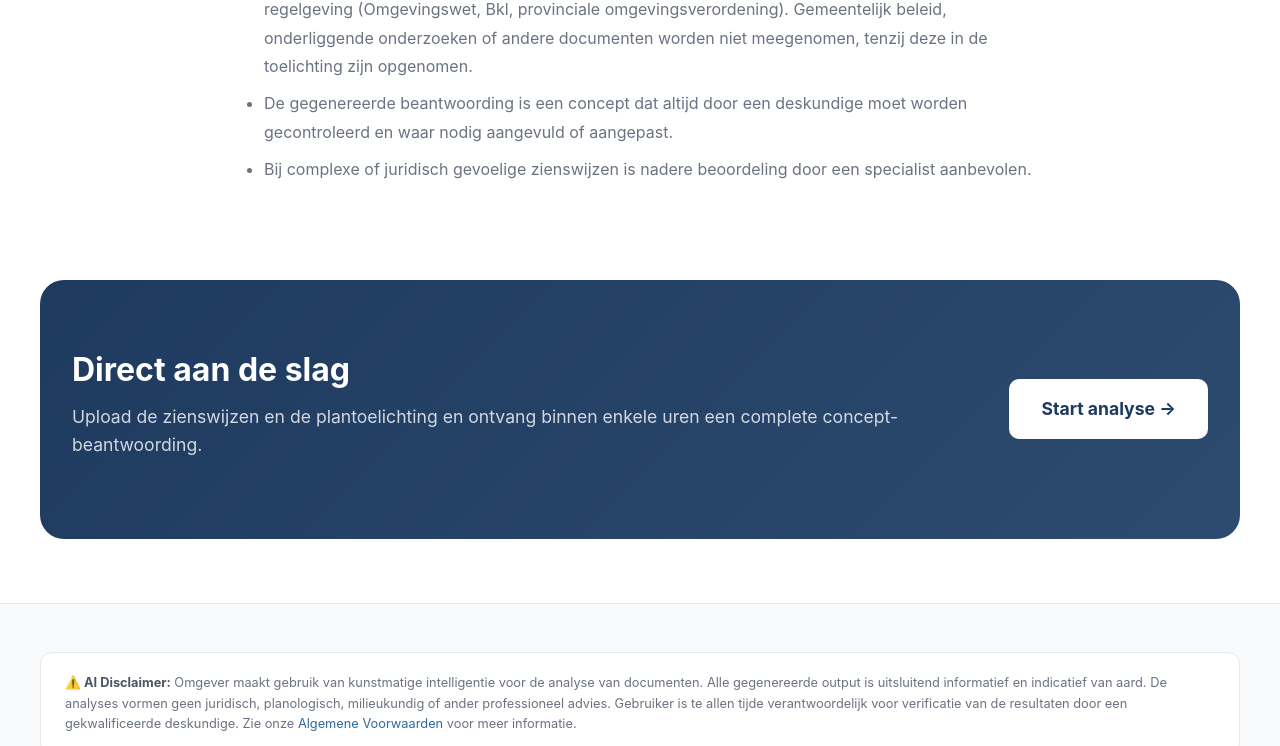
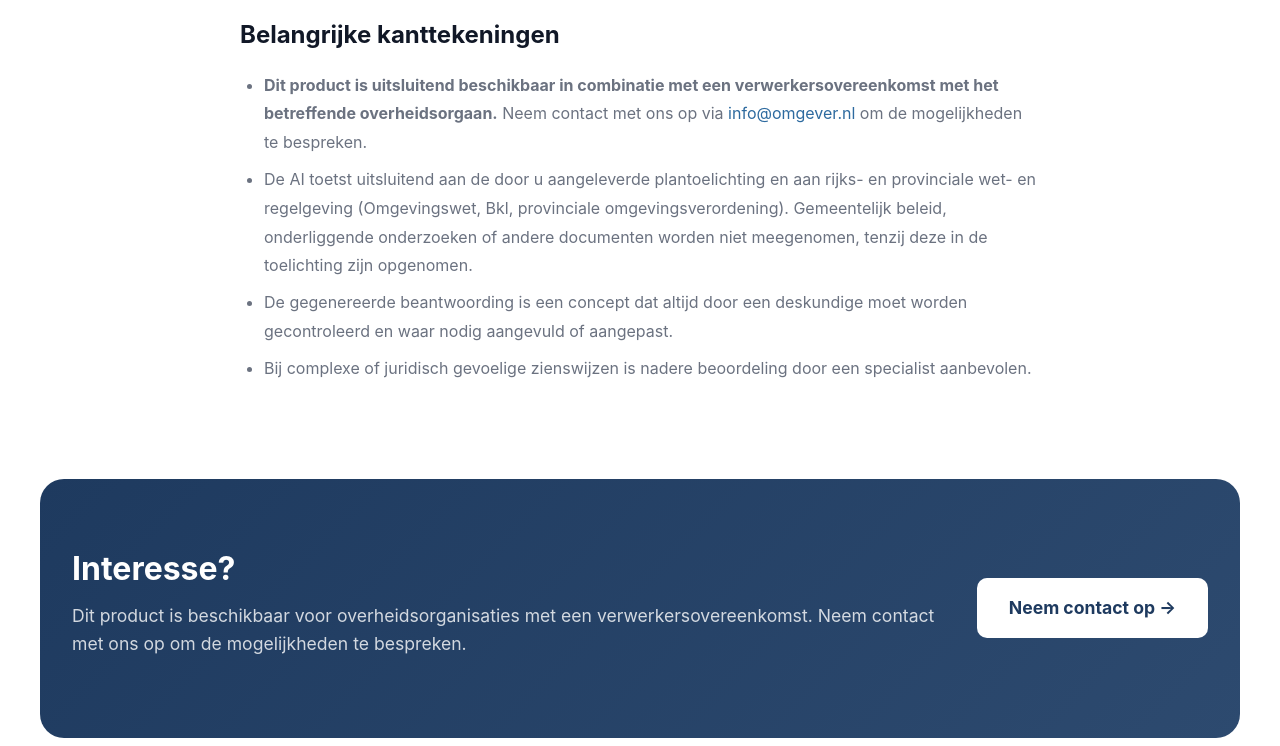
Before and after one commit to omgever/omgever.github.io, a website: page docs/zienswijzen.html in a window 1280 px wide. Shown: the part 1962-2708 px from the top of the page. Drawn offline with Linux system fonts and the light colour scheme.

Commit message:
Zienswijzen: nadrukkelijk vermelden dat verwerkersovereenkomst vereist is

```diff
--- a/docs/zienswijzen.html
+++ b/docs/zienswijzen.html
@@ -58,8 +58,9 @@
                 <h1>Samenvatten en beoordelen <span>zienswijzen</span></h1>
                 <p style="margin-left: auto; margin-right: auto;">AI-ondersteuning bij het verwerken en beantwoorden van zienswijzen op ruimtelijke plannen</p>
                 <div class="cta-buttons" style="justify-content: center;">
-                    <a href="https://app.omgever.nl" class="btn-primary">Start analyse →</a>
+                    <a href="mailto:info@omgever.nl" class="btn-primary">Neem contact op →</a>
                 </div>
+                <p style="margin-top: 1.5rem; font-size: 0.95rem; color: var(--gray-500);"><strong>Let op:</strong> Dit product is uitsluitend beschikbaar in combinatie met een verwerkersovereenkomst met het betreffende overheidsorgaan.</p>
             </div>
         </div>
     </section>
@@ -110,6 +111,7 @@
 
             <h2>Belangrijke kanttekeningen</h2>
             <ul>
+                <li><strong>Dit product is uitsluitend beschikbaar in combinatie met een verwerkersovereenkomst met het betreffende overheidsorgaan.</strong> Neem contact met ons op via <a href="mailto:info@omgever.nl">info@omgever.nl</a> om de mogelijkheden te bespreken.</li>
                 <li>De AI toetst uitsluitend aan de door u aangeleverde plantoelichting en aan rijks- en provinciale wet- en regelgeving (Omgevingswet, Bkl, provinciale omgevingsverordening). Gemeentelijk beleid, onderliggende onderzoeken of andere documenten worden niet meegenomen, tenzij deze in de toelichting zijn opgenomen.</li>
                 <li>De gegenereerde beantwoording is een concept dat altijd door een deskundige moet worden gecontroleerd en waar nodig aangevuld of aangepast.</li>
                 <li>Bij complexe of juridisch gevoelige zienswijzen is nadere beoordeling door een specialist aanbevolen.</li>
@@ -121,10 +123,10 @@
     <section class="cta-banner">
         <div class="cta-banner-inner">
             <div>
-                <h2>Direct aan de slag</h2>
-                <p>Upload de zienswijzen en de plantoelichting en ontvang binnen enkele uren een complete concept-beantwoording.</p>
+                <h2>Interesse?</h2>
+                <p>Dit product is beschikbaar voor overheidsorganisaties met een verwerkersovereenkomst. Neem contact met ons op om de mogelijkheden te bespreken.</p>
             </div>
-            <a href="https://app.omgever.nl" class="btn-white">Start analyse →</a>
+            <a href="mailto:info@omgever.nl" class="btn-white">Neem contact op →</a>
         </div>
     </section>
 
```
Also changed, not shown: docs/index.html (+1 -1 lines), src/pages/index.html (+1 -1 lines), src/pages/zienswijzen.html (+6 -4 lines).
